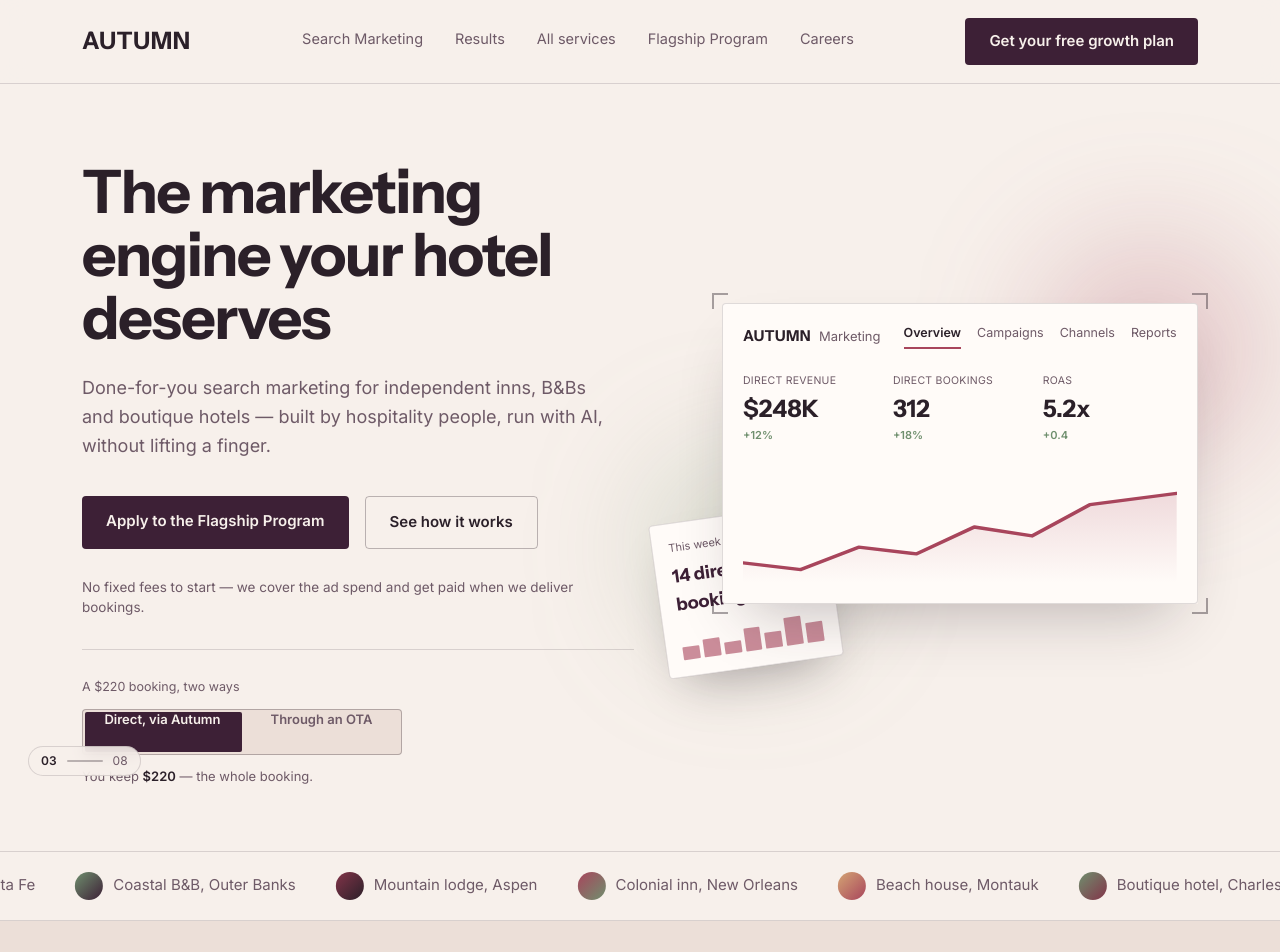
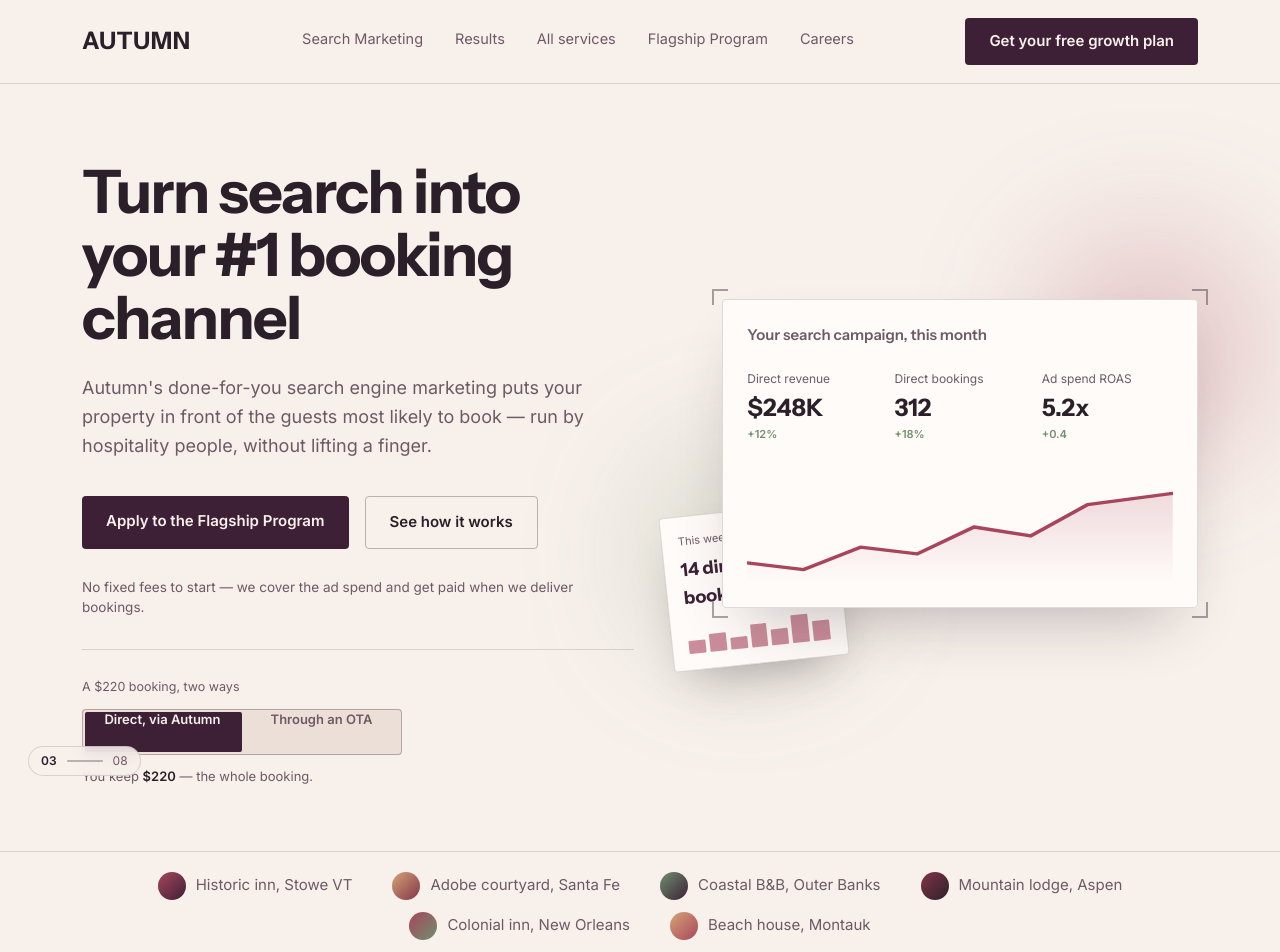
Before and after one commit to yafira/autumn, a Next.js app: page / in a window 1280 px wide. Shown: the top 952 px of the page. Built offline with nearby package versions, Linux system fonts and the light colour scheme.

Commit message:
fixed brief compliance: SEM-first hero, cut motion to 2 purposeful elements

```diff
--- a/src/components/AutumnDashboard.tsx
+++ b/src/components/AutumnDashboard.tsx
@@ -4,48 +4,33 @@
 import { motion, useInView } from "framer-motion";
 import Counter from "./Counter";
 
-const TABS = ["Overview", "Campaigns", "Channels", "Reports"];
-
 export default function AutumnDashboard() {
   const ref = useRef<HTMLDivElement>(null);
   const inView = useInView(ref, { once: true, margin: "0px 0px -10% 0px" });
 
   return (
-    <div ref={ref} className="rounded-sm border border-ink/15 bg-card p-5">
-      <div className="mb-6 flex flex-wrap items-center justify-between gap-3">
-        <div className="flex items-center gap-2">
-          <span className="font-display text-[15px] font-bold uppercase tracking-wide">Autumn</span>
-          <span className="text-[13px] text-ink-soft">Marketing</span>
-        </div>
-        <div className="flex gap-4 text-[12.5px] text-ink-soft">
-          {TABS.map((t, i) => (
-            <span
-              key={t}
-              className={i === 0 ? "border-b-2 border-rose pb-1 font-semibold text-ink" : ""}
-            >
-              {t}
-            </span>
-          ))}
-        </div>
+    <div ref={ref} className="rounded-sm border border-ink/15 bg-card p-6">
+      <div className="mb-6 font-display text-[15px] font-semibold text-ink-soft">
+        Your search campaign, this month
       </div>
 
       <div className="mb-7 grid grid-cols-3 gap-4">
         <div>
-          <div className="mb-1 text-[10.5px] tracking-wide text-ink-soft">DIRECT REVENUE</div>
+          <div className="mb-1 text-[12px] text-ink-soft">Direct revenue</div>
           <div className="font-display text-2xl font-bold text-ink">
             $<Counter target={248} suffix="K" />
           </div>
           <div className="mt-0.5 text-[11px] font-semibold text-sage">+12%</div>
         </div>
         <div>
-          <div className="mb-1 text-[10.5px] tracking-wide text-ink-soft">DIRECT BOOKINGS</div>
+          <div className="mb-1 text-[12px] text-ink-soft">Direct bookings</div>
           <div className="font-display text-2xl font-bold text-ink">
             <Counter target={312} />
           </div>
           <div className="mt-0.5 text-[11px] font-semibold text-sage">+18%</div>
         </div>
         <div>
-          <div className="mb-1 text-[10.5px] tracking-wide text-ink-soft">ROAS</div>
+          <div className="mb-1 text-[12px] text-ink-soft">Ad spend ROAS</div>
           <div className="font-display text-2xl font-bold text-ink">
             <Counter target={5.2} decimals={1} suffix="x" />
           </div>
--- a/src/components/Hero.tsx
+++ b/src/components/Hero.tsx
@@ -6,11 +6,11 @@
     <section className="pt-19 pb-16">
       <div className="mx-auto grid max-w-[1180px] grid-cols-1 items-center gap-16 px-8 lg:grid-cols-[1.05fr_0.95fr]">
         <div>
-          <h1 className="max-w-[13ch] font-display text-[40px] font-bold leading-[1.05] tracking-tight sm:text-[52px] lg:text-[60px]">
-            The marketing engine your hotel deserves
+          <h1 className="max-w-[12ch] font-display text-[40px] font-bold leading-[1.05] tracking-tight sm:text-[52px] lg:text-[60px]">
+            Turn search into your #1 booking channel
           </h1>
           <p className="mt-6 max-w-[46ch] text-[18px] leading-relaxed text-ink-soft">
-            Done-for-you search marketing for independent inns, B&amp;Bs and boutique hotels — built by hospitality people, run with AI, without lifting a finger.
+            Autumn&apos;s done-for-you search engine marketing puts your property in front of the guests most likely to book — run by hospitality people, without lifting a finger.
           </p>
           <div className="mt-9 flex flex-wrap gap-4">
             <a
--- a/src/components/HeroVisual.tsx
+++ b/src/components/HeroVisual.tsx
@@ -1,28 +1,9 @@
 "use client";
 
-import { useRef } from "react";
-import { motion, useMotionValue, useSpring, useTransform } from "framer-motion";
 import AutumnDashboard from "./AutumnDashboard";
+import { motion } from "framer-motion";
 
 export default function HeroVisual() {
-  const ref = useRef<HTMLDivElement>(null);
-  const mx = useMotionValue(0);
-  const my = useMotionValue(0);
-  const rotateX = useSpring(useTransform(my, [-0.5, 0.5], [6, -6]), { stiffness: 200, damping: 20 });
-  const rotateY = useSpring(useTransform(mx, [-0.5, 0.5], [-6, 6]), { stiffness: 200, damping: 20 });
-
-  function handleMove(e: React.MouseEvent<HTMLDivElement>) {
-    const rect = ref.current?.getBoundingClientRect();
-    if (!rect) return;
-    mx.set((e.clientX - rect.left) / rect.width - 0.5);
-    my.set((e.clientY - rect.top) / rect.height - 0.5);
-  }
-
-  function handleLeave() {
-    mx.set(0);
-    my.set(0);
-  }
-
   return (
     <div className="relative mb-10 ml-6">
       {/* soft gradient-mesh backdrop */}
@@ -33,11 +14,11 @@
 
       {/* secondary peeking card */}
       <motion.div
-        initial={{ opacity: 0, y: 20, rotate: -12 }}
-        whileInView={{ opacity: 1, y: 0, rotate: -8 }}
+        initial={{ opacity: 0, y: 16, rotate: -8 }}
+        whileInView={{ opacity: 1, y: 0, rotate: -6 }}
         viewport={{ once: true }}
         transition={{ duration: 0.6, ease: [0.16, 1, 0.3, 1] }}
-        className="absolute -bottom-16 -left-16 z-0 w-44 rounded-sm border border-ink/15 bg-card p-4 shadow-[0_25px_50px_-20px_rgba(43,32,41,0.35)]"
+        className="absolute -bottom-14 -left-14 z-0 w-44 rounded-sm border border-ink/15 bg-card p-4 shadow-[0_25px_50px_-20px_rgba(43,32,41,0.35)]"
       >
         <div className="mb-1.5 text-[11px] text-ink-soft">This week</div>
         <div className="font-display text-lg font-bold text-plum">14 direct bookings</div>
@@ -48,22 +29,13 @@
         </div>
       </motion.div>
 
-      {/* main card with corner brackets + tilt */}
-      <div className="relative z-10">
+      {/* main card with corner brackets */}
+      <div className="relative z-10 shadow-[0_30px_60px_-25px_rgba(43,32,41,0.3)]">
         <span className="pointer-events-none absolute -top-2.5 -left-2.5 h-4 w-4 border-t-2 border-l-2 border-ink/40" />
         <span className="pointer-events-none absolute -top-2.5 -right-2.5 h-4 w-4 border-t-2 border-r-2 border-ink/40" />
         <span className="pointer-events-none absolute -bottom-2.5 -left-2.5 h-4 w-4 border-b-2 border-l-2 border-ink/40" />
         <span className="pointer-events-none absolute -bottom-2.5 -right-2.5 h-4 w-4 border-b-2 border-r-2 border-ink/40" />
-
-        <motion.div
-          ref={ref}
-          onMouseMove={handleMove}
-          onMouseLeave={handleLeave}
-          style={{ rotateX, rotateY, transformPerspective: 900 }}
-          className="shadow-[0_30px_60px_-25px_rgba(43,32,41,0.3)]"
-        >
-          <AutumnDashboard />
-        </motion.div>
+        <AutumnDashboard />
       </div>
     </div>
   );
--- a/src/components/Marquee.tsx
+++ b/src/components/Marquee.tsx
@@ -1,7 +1,3 @@
-"use client";
-
-import { motion } from "framer-motion";
-
 const ITEMS = [
   { label: "Historic inn, Stowe VT", from: "#a8455c", to: "#3d2036" },
   { label: "Adobe courtyard, Santa Fe", from: "#d4a574", to: "#833449" },
@@ -9,22 +5,14 @@
   { label: "Mountain lodge, Aspen", from: "#833449", to: "#2b2029" },
   { label: "Colonial inn, New Orleans", from: "#a8455c", to: "#6f8f6e" },
   { label: "Beach house, Montauk", from: "#d4a574", to: "#a8455c" },
-  { label: "Boutique hotel, Charleston", from: "#6f8f6e", to: "#833449" },
-  { label: "Ranch stay, Big Bear", from: "#a8455c", to: "#d4a574" },
 ];
 
 export default function Marquee() {
-  const track = [...ITEMS, ...ITEMS];
-
   return (
-    <div className="overflow-hidden border-y border-ink/15 bg-linen py-5">
-      <motion.div
-        className="flex w-max gap-10"
-        animate={{ x: ["0%", "-50%"] }}
-        transition={{ duration: 32, ease: "linear", repeat: Infinity }}
-      >
-        {track.map((item, i) => (
-          <div key={i} className="flex items-center gap-2.5 whitespace-nowrap">
+    <div className="overflow-x-auto border-y border-ink/15 bg-linen py-5">
+      <div className="mx-auto flex w-max max-w-[1180px] flex-wrap items-center justify-center gap-x-10 gap-y-3 px-8">
+        {ITEMS.map((item) => (
+          <div key={item.label} className="flex items-center gap-2.5 whitespace-nowrap">
             <span
               className="h-7 w-7 shrink-0 rounded-full"
               style={{ background: `linear-gradient(135deg, ${item.from}, ${item.to})` }}
@@ -32,7 +20,7 @@
             <span className="text-[15px] text-ink-soft">{item.label}</span>
           </div>
         ))}
-      </motion.div>
+      </div>
     </div>
   );
 }
--- a/src/components/Proof.tsx
+++ b/src/components/Proof.tsx
@@ -1,5 +1,3 @@
-import Counter from "./Counter";
-
 export default function Proof() {
   return (
     <section id="proof" className="py-24">
@@ -13,15 +11,15 @@
           </div>
           <div className="flex gap-10">
             <div>
-              <Counter prefix="+" target={17} suffix="%" className="font-display text-[42px] font-bold text-sage" />
+              <div className="font-display text-[42px] font-bold text-sage">+17%</div>
               <div className="mt-1 max-w-[16ch] text-[12.5px] text-ink-soft">avg. direct traffic in 90 days</div>
             </div>
             <div>
-              <Counter target={4} suffix="x" className="font-display text-[42px] font-bold text-sage" />
+              <div className="font-display text-[42px] font-bold text-sage">4x</div>
               <div className="mt-1 max-w-[16ch] text-[12.5px] text-ink-soft">website conversion vs. category norm</div>
             </div>
             <div>
-              <Counter target={13} suffix="%" className="font-display text-[42px] font-bold text-sage" />
+              <div className="font-display text-[42px] font-bold text-sage">13%</div>
               <div className="mt-1 max-w-[16ch] text-[12.5px] text-ink-soft">only paid on bookings we drive</div>
             </div>
           </div>
--- a/src/components/RateToggle.tsx
+++ b/src/components/RateToggle.tsx
@@ -1,7 +1,6 @@
 "use client";
 
 import { useState } from "react";
-import { motion } from "framer-motion";
 
 export default function RateToggle() {
   const [onOta, setOnOta] = useState(false);
@@ -17,12 +16,10 @@
         aria-label="Toggle between direct booking and OTA outcome"
         className="relative flex h-[46px] w-full max-w-[320px] rounded-sm border border-ink/30 bg-linen-deep"
       >
-        <motion.div
-          className={`absolute top-0.5 bottom-0.5 left-0.5 w-[calc(50%-2px)] rounded-[2px] ${
-            onOta ? "bg-rose" : "bg-plum"
+        <div
+          className={`absolute top-0.5 bottom-0.5 left-0.5 w-[calc(50%-2px)] rounded-[2px] transition-transform duration-300 ease-out ${
+            onOta ? "translate-x-full bg-rose" : "translate-x-0 bg-plum"
           }`}
-          animate={{ x: onOta ? "100%" : "0%" }}
-          transition={{ type: "spring", stiffness: 400, damping: 32 }}
         />
         <span
           className={`relative z-10 flex flex-1 items-center justify-center text-[13px] font-semibold transition-colors duration-200 ${
```
Also changed, not shown: src/components/SearchMock.tsx (+10 -37 lines).
